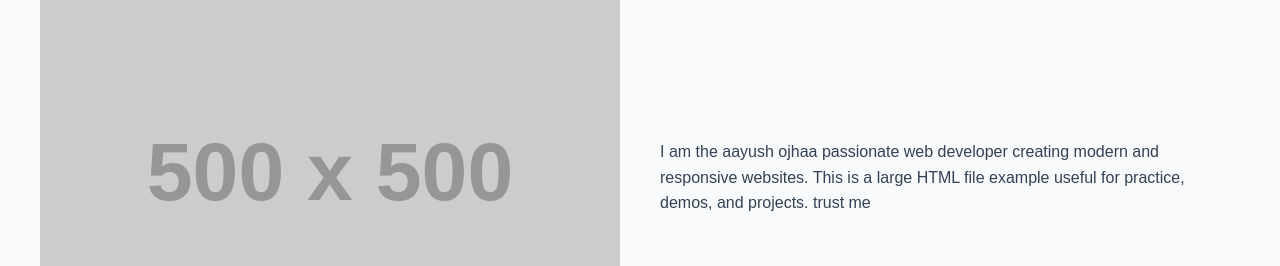
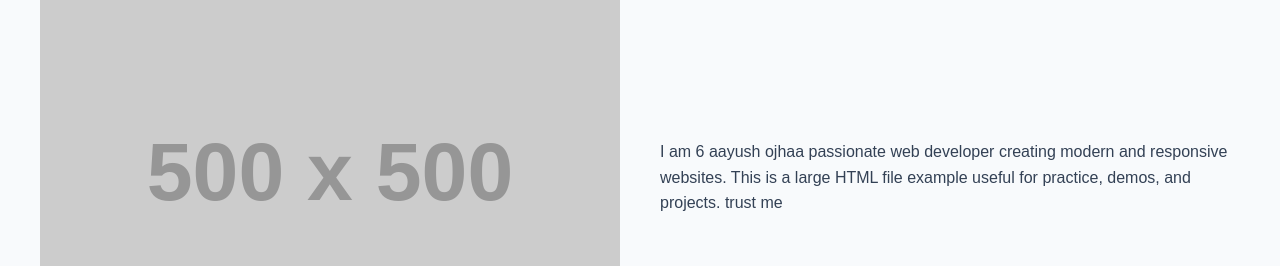
Before and after one commit to Aayushojhaa/elb, a plain HTML site: page index.html in a window 1280 px wide. Shown: the part 1100-1366 px from the top of the page. Drawn offline with Linux system fonts and the light colour scheme; placeholder pictures from the web are drawn by us.

Commit message:
Update index.html

```diff
--- a/index.html
+++ b/index.html
@@ -294,7 +294,7 @@
         <img src="https://via.placeholder.com/500" alt="About Image">
         <div>
             <p>
-                I am  the  aayush ojhaa passionate web developer creating modern and responsive websites.
+                I am  6 aayush ojhaa passionate web developer creating modern and responsive websites.
                 This is a large HTML file example useful for practice, demos, and projects.  trust me
             </p>
         </div>
```
